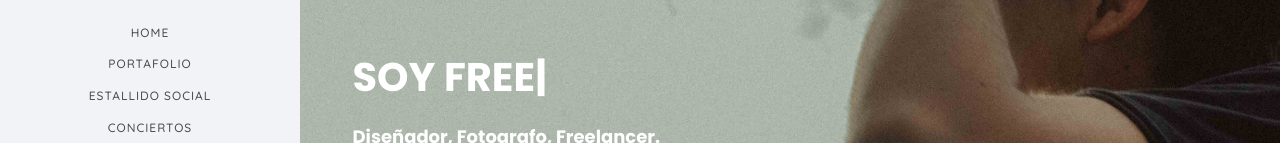
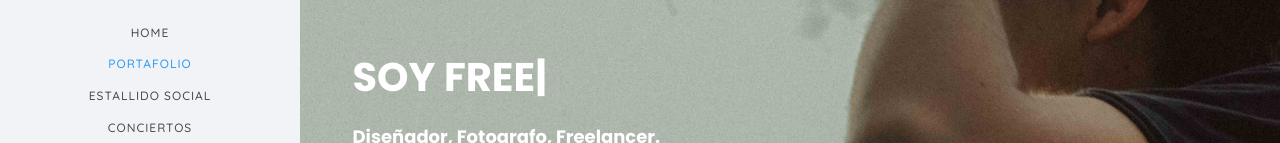
Before and after one commit to basfor/website, a plain HTML site: page index.html in a window 1280 px wide. Shown: the part 285-428 px from the top of the page. Drawn offline with nearby package versions, Linux system fonts and the light colour scheme; a web font is replaced by a local one.

Commit message:
css color

```diff
--- a/css/style.css
+++ b/css/style.css
@@ -187,6 +187,7 @@ figure figcaption {
   font-weight: 500;
   text-transform: uppercase;
   letter-spacing: 1px;
+  color: #2c98f0;
 }
 
 #colorlib-aside #colorlib-main-menu ul li a {
```
